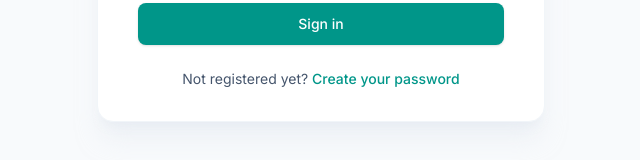
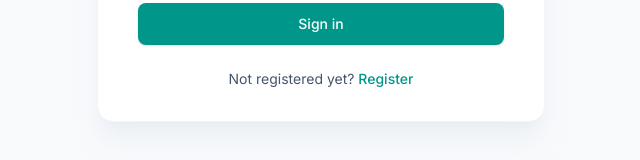
Before and after one commit to ajitharunai/e-grama-seva, a Next.js app: page /login in a window 1280 px wide. Shown: the part 560-720 px from the top of the page, without its empty margins (319-959 px from the left). Built offline with nearby package versions, Linux system fonts and the light colour scheme.

Commit message:
Update registration labels to 'Register'

```diff
--- a/src/app/login/page.tsx
+++ b/src/app/login/page.tsx
@@ -151,7 +151,7 @@ export default function LoginPage() {
                 <p className="text-sm text-slate-600">
                   Not registered yet?{" "}
                   <a href="/register" className="font-medium text-teal-600 hover:text-teal-500">
-                    Create your password
+                    Register
                   </a>
                 </p>
               </div>
--- a/src/app/register/page.tsx
+++ b/src/app/register/page.tsx
@@ -177,7 +177,7 @@ export default function RegisterPage() {
                 disabled={isLoading}
                 className="w-full flex justify-center py-2 px-4 border border-transparent rounded-md shadow-sm text-sm font-medium text-white bg-teal-600 hover:bg-teal-700 focus:outline-none focus:ring-2 focus:ring-offset-2 focus:ring-teal-500 disabled:opacity-50"
               >
-                {isLoading ? "Verifying & Saving..." : "Verify & Create Password"}
+                {isLoading ? "Registering..." : "Register"}
               </button>
             </div>
 
```
